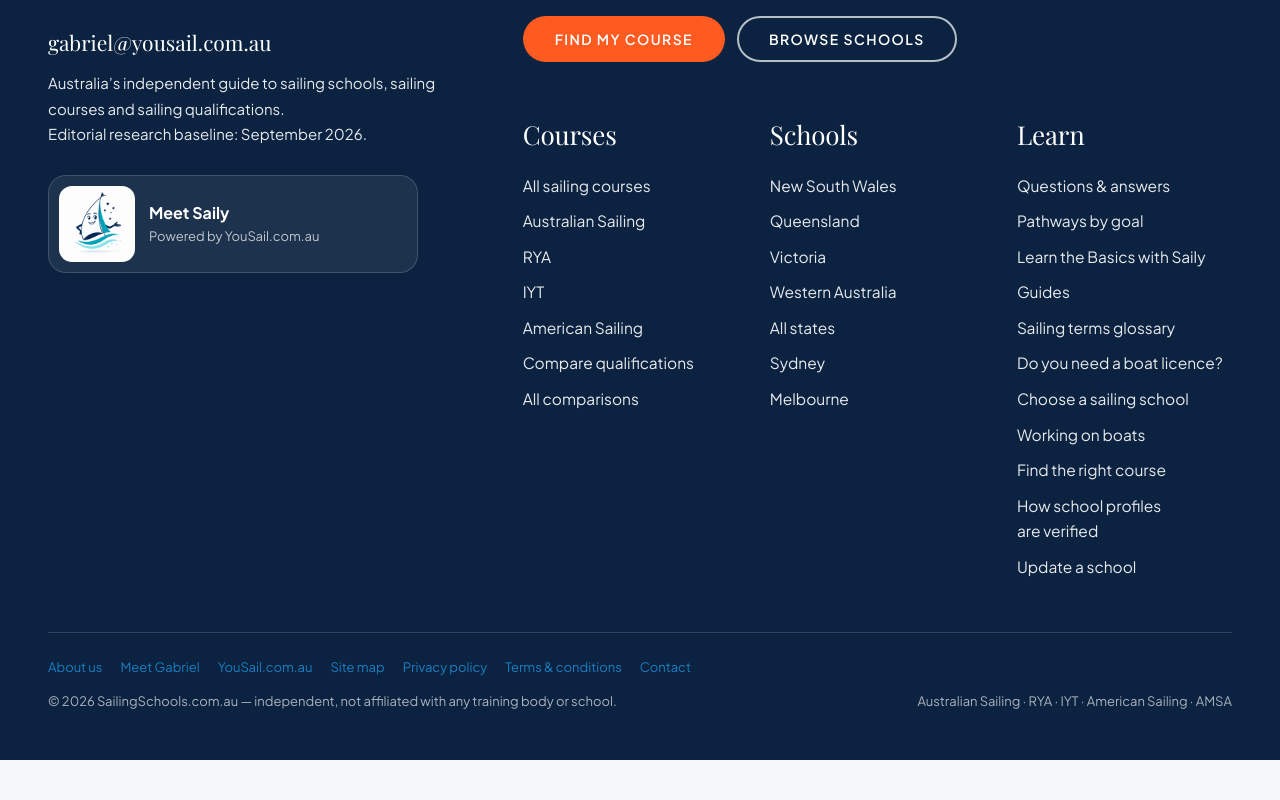
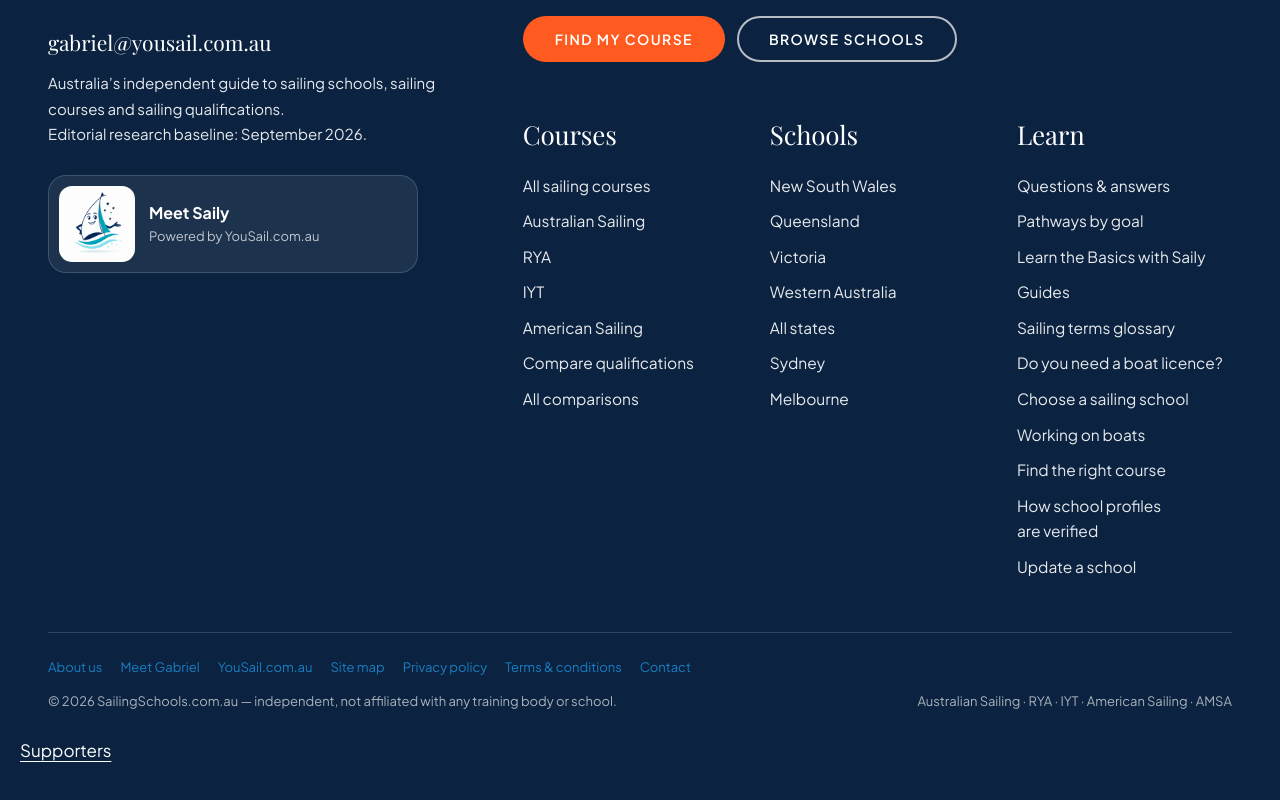
Before and after one commit to machuret/sailingschools, a Next.js app: page / in a window 1280 px wide. Shown: the part 9467-10267 px from the top of the page. Before the commit the page ends 10227 px from the top, so only its background shows below. Built offline with nearby package versions, Linux system fonts and the light colour scheme; no server answers.

Commit message:
Add network supporters page and homepage sponsor logos

```diff
--- a/src/app/layout.tsx
+++ b/src/app/layout.tsx
@@ -1,3 +1,4 @@
+import { NetworkSupporters } from "./network-supporters";
 import type { Metadata, Viewport } from 'next';
 import { Plus_Jakarta_Sans, Playfair_Display } from 'next/font/google';
 import '@phosphor-icons/web/duotone';
@@ -108,7 +109,7 @@
         </a>
         <SiteNav />
         <main id="main-content">{children}</main>
-        <SiteFooter />
+        <NetworkSupporters /><SiteFooter />
       </body>
     </html>
   );
--- /dev/null
+++ b/src/app/network-supporters.module.css
@@ -0,0 +1 @@
+.footerLink{grid-column:1/-1;flex-basis:100%;padding:16px 20px}.footerLink a{color:inherit;display:inline-flex;align-items:center;min-height:44px;text-decoration:underline;text-underline-offset:4px}.page{max-width:1200px;margin:0 auto;padding:48px 20px}.page h1{font-size:clamp(2rem,5vw,3.5rem);line-height:1.15;margin:0 0 20px}.page p{max-width:70ch;line-height:1.65}
--- /dev/null
+++ b/src/app/network-supporters.tsx
@@ -0,0 +1,15 @@
+"use client";
+import { createElement } from "react";
+import { usePathname } from "next/navigation";
+import Script from "next/script";
+import Link from "next/link";
+import styles from "./network-supporters.module.css";
+
+export function NetworkSupporters({ grid = false }: { grid?: boolean }) {
+  const pathname = usePathname();
+  if (!grid && pathname !== "/") return null;
+  return <>{createElement("yousail-supporters", { site: "sailingschools", mode: grid ? "grid" : "carousel" })}<Script src="https://yousail.com.au/network-supporters.v1.js" strategy="afterInteractive" /></>;
+}
+export function NetworkSupportersLink() {
+  return <div className={styles.footerLink}><Link href="/supporters/" prefetch={false}>Supporters</Link></div>;
+}
--- /dev/null
+++ b/src/app/supporters/page.tsx
@@ -0,0 +1,6 @@
+import type { Metadata } from "next";
+import { NetworkSupporters } from "../network-supporters";
+import styles from "../network-supporters.module.css";
+
+export const metadata: Metadata = { title: "Supporters | Sailing Schools", description: "Meet the sponsors supporting Sailing Schools and the YouSail network. Browse their logos and visit their official websites.", alternates: { canonical: "https://sailingschools.com.au/supporters/" } };
+export default function SupportersPage() { return <><section className={styles.page}><h1>Supporters</h1><p>Meet the organisations supporting Sailing Schools and our wider sailing, boating and diving community. Select a logo to visit the sponsor’s website in a new tab.</p><NetworkSupporters grid /></section></>; }
--- a/src/components/SiteFooter.tsx
+++ b/src/components/SiteFooter.tsx
@@ -1,3 +1,4 @@
+import { NetworkSupportersLink } from "../app/network-supporters";
 import Link from 'next/link';
 import Image from 'next/image';
 
@@ -110,6 +111,6 @@
           <span>Australian Sailing · RYA · IYT · American Sailing · AMSA</span>
         </div>
       </div>
-    </footer>
+    <NetworkSupportersLink /></footer>
   );
 }
--- a/src/lib/site.ts
+++ b/src/lib/site.ts
@@ -47,6 +47,7 @@
   { path: '/faq/', priority: 0.8, changeFrequency: 'monthly' },
   { path: '/learn/boat-licence/', priority: 0.9, changeFrequency: 'monthly' },
   { path: '/about/', priority: 0.6, changeFrequency: 'monthly' },
+  { path: '/supporters/', priority: 0.5, changeFrequency: 'weekly' },
   { path: '/contact/', priority: 0.5, changeFrequency: 'monthly' },
   { path: '/about/gabriel-machuret/', priority: 0.5, changeFrequency: 'monthly' },
   { path: '/sitemap/', priority: 0.3, changeFrequency: 'weekly' },
```
